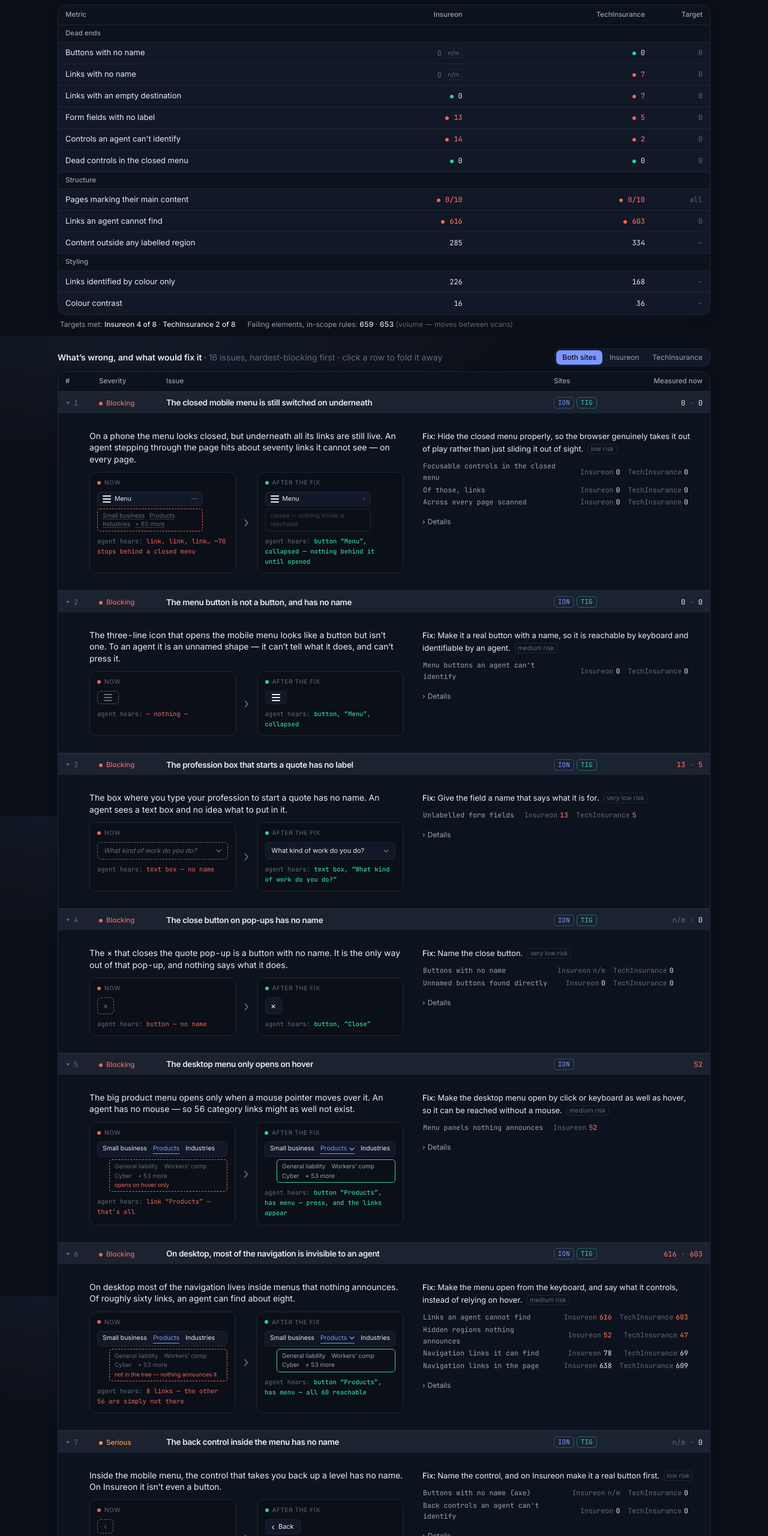
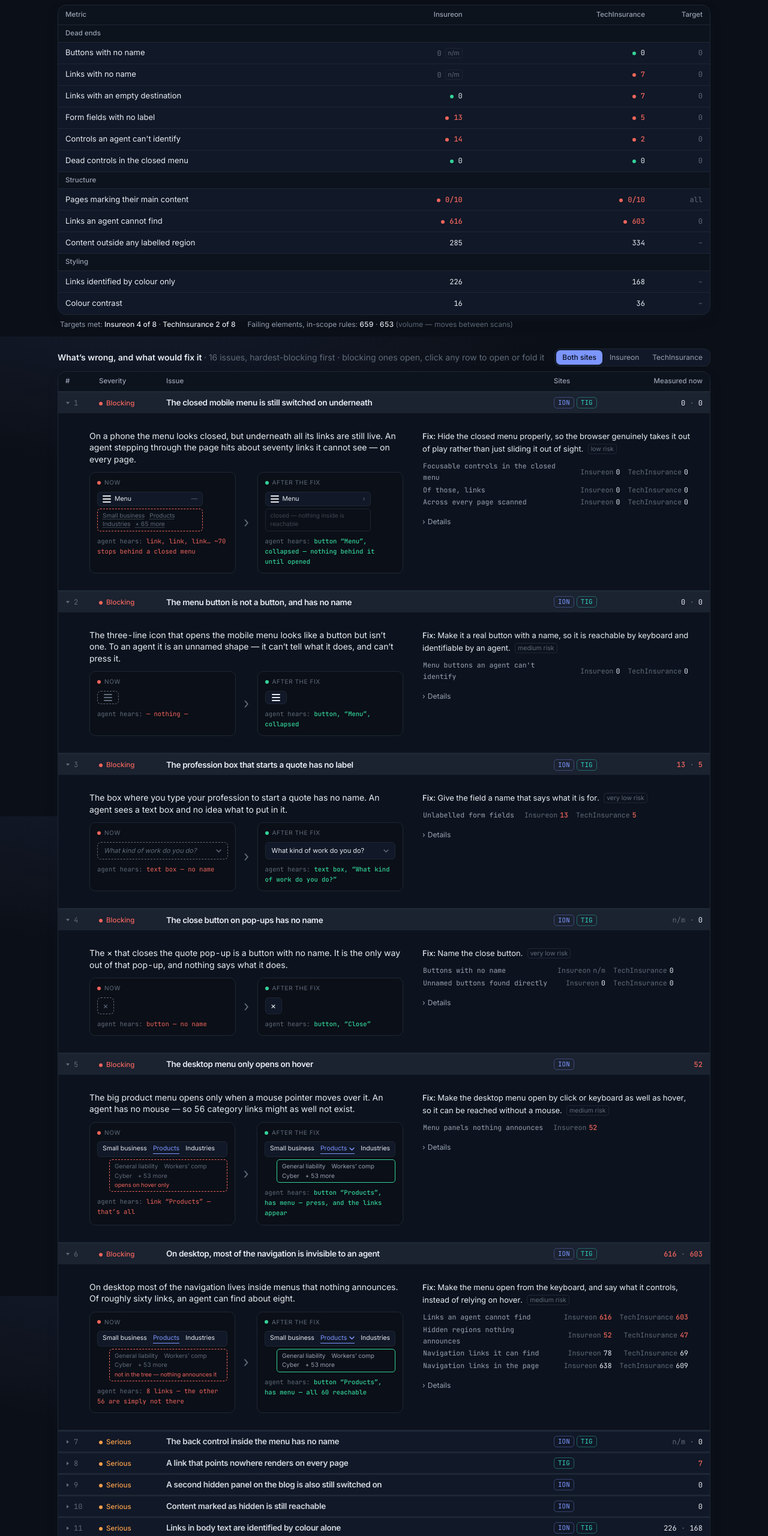
Before and after one commit to juanflores-ion/a11y-checker, a Next.js app: page / in a window 1280 px wide. Shown: the part 239-2800 px from the top of the page at 60% size. Built offline with nearby package versions, Linux system fonts and the light colour scheme.

Commit message:
Overview: blocking issues open on landing, the rest folded

```diff
--- a/src/components/overview/IssuesTable.tsx
+++ b/src/components/overview/IssuesTable.tsx
@@ -46,16 +46,19 @@
 }) {
   const [site, setSite] = useState<SiteFilter>('both');
   /**
-   * Every row starts open, and the state tracks what has been *closed*.
+   * The blocking issues start open; everything below them starts folded.
    *
-   * The row's whole point is the picture and the plain sentence inside it; a
-   * table of 16 collapsed titles asks the reader to guess that anything is
-   * there. Closing is the deliberate act — for the reader who has read one and
-   * wants it out of the way — so nothing is hidden on arrival.
+   * The row's whole point is the picture and the plain sentence inside it, so
+   * arriving on sixteen collapsed titles asks the reader to guess that
+   * anything is there — but sixteen open cards is a page nobody can scan.
+   * Blocking is the line: those are the ones a first-time reader must not
+   * miss, and the open cards double as a demonstration that every row opens.
+   * The state tracks the rows the reader has toggled away from that default.
    */
-  const [closed, setClosed] = useState<ReadonlySet<string>>(() => new Set());
+  const [toggled, setToggled] = useState<ReadonlySet<string>>(() => new Set());
+  const isOpen = (issue: Issue) => (issue.severity === 'blocking') !== toggled.has(issue.id);
   const toggle = (id: string) =>
-    setClosed((prev) => {
+    setToggled((prev) => {
       const next = new Set(prev);
       if (next.has(id)) next.delete(id);
       else next.add(id);
@@ -77,7 +80,7 @@
           <span className="font-normal text-faint">
             · {visible.length} issue{visible.length === 1 ? '' : 's'}
             {parked.length ? ` · ${parked.length} owned elsewhere` : ''}, hardest-blocking first ·
-            click a row to fold it away
+            blocking ones open, click any row to open or fold it
           </span>
         </h2>
         <SegmentedControl<SiteFilter>
@@ -112,7 +115,7 @@
               issue={issue}
               brandsShown={brandsShown}
               metricsByBrand={metricsByBrand}
-              open={!closed.has(issue.id)}
+              open={isOpen(issue)}
               onToggle={() => toggle(issue.id)}
             />
           ))}
@@ -129,7 +132,7 @@
                   issue={issue}
                   brandsShown={brandsShown}
                   metricsByBrand={metricsByBrand}
-                  open={!closed.has(issue.id)}
+                  open={isOpen(issue)}
                   onToggle={() => toggle(issue.id)}
                   muted
                 />
```
